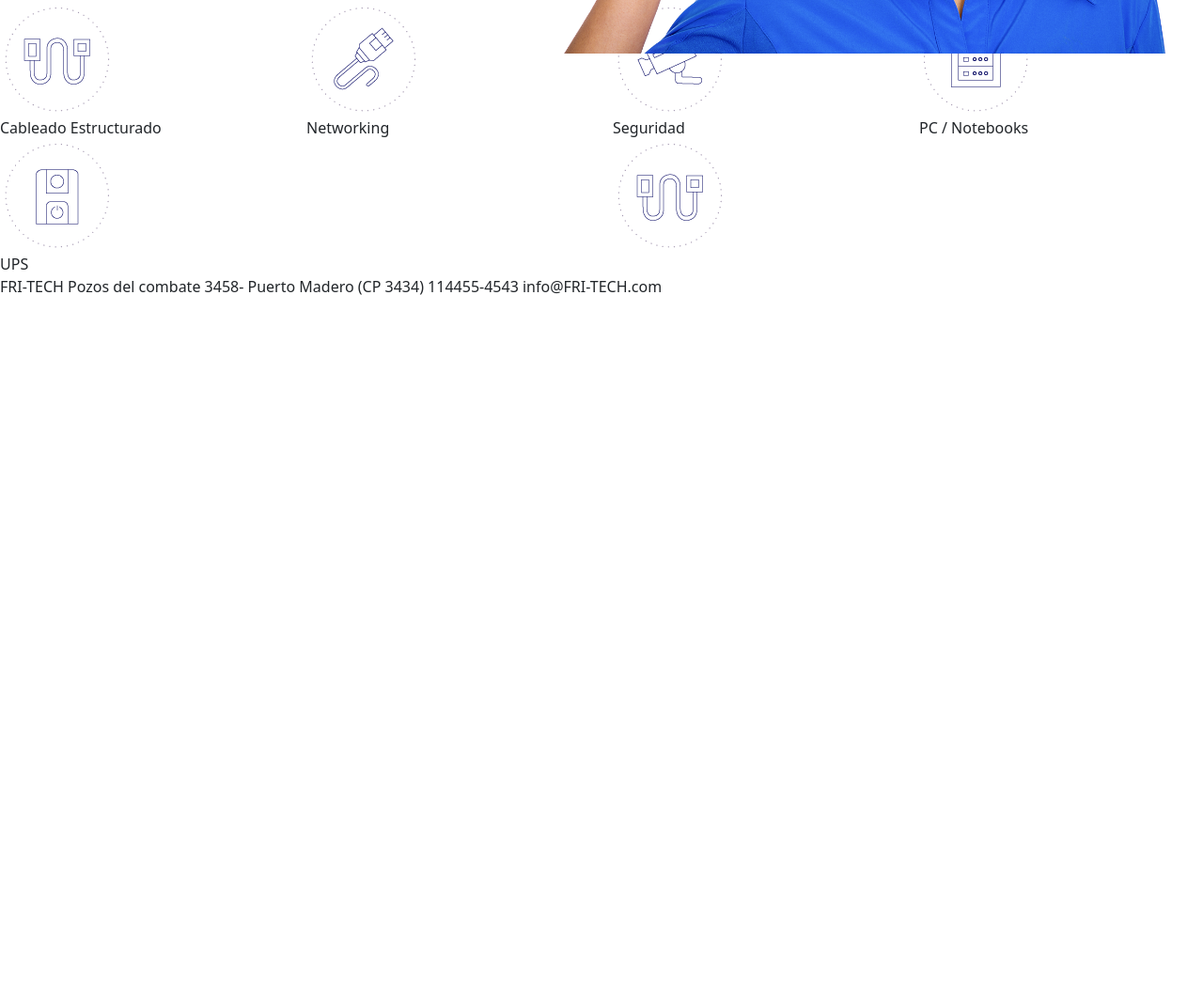
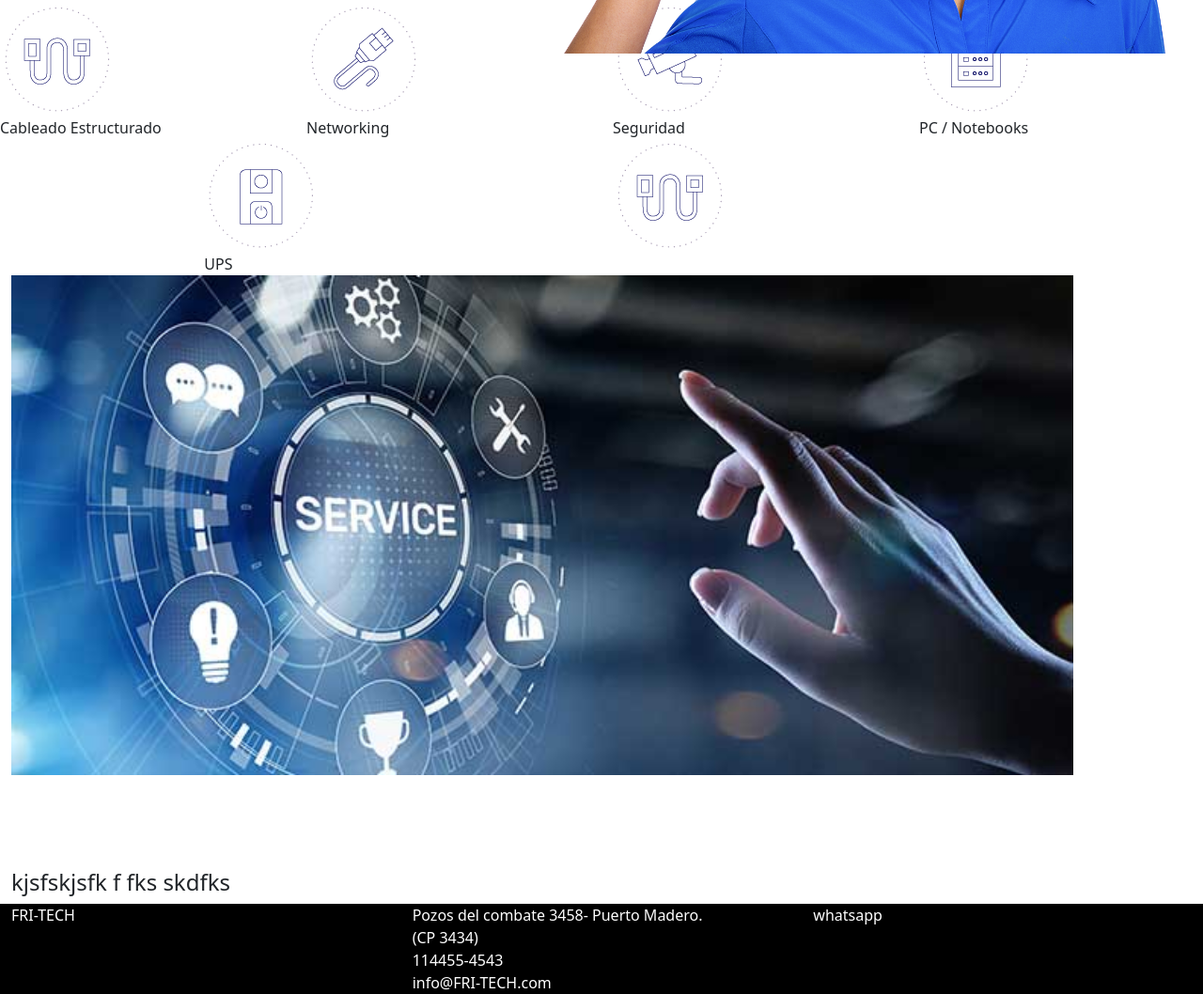
Before and after one commit to sepilrat/PreEntrega3-Rossi, a plain HTML site: page index.html in a window 1280 px wide. Shown: the part 691-1749 px from the top of the page at 94% size. Before the commit the page ends 1008 px from the top, so only its background shows below. Drawn offline with nearby package versions, Linux system fonts and the light colour scheme.

Commit message:
actualizo cambios

```diff
--- a/css/style.css
+++ b/css/style.css
@@ -16,8 +16,6 @@ figcaption {
   padding-left: 20px;
 }
 
-
-
 #chica {
   position: absolute;
   left: 600px;
@@ -33,11 +31,21 @@ figcaption {
   padding-top: 40px;
   padding-bottom: 40px;
 }
-  #main{
+#main {
   padding-top: 0px;
   padding-left: 0%;
   padding-right: 0%;
 }
-  a{
+a {
   text-decoration: none;
 }
+
+#caption_servicio{
+    padding-top: 100px;
+}
+footer {
+
+  margin-left: 10px;
+  background-color: black;
+  color: white;
+}
--- a/index.html
+++ b/index.html
@@ -26,7 +26,10 @@
             <div class="col-4">
                 <!-- logo -->
 
-                <a href=".\"><h1 class="text-light">FRI-TECH </h1></a>
+                <a href=".\">
+                    <h1 class="text-light">FRI-TECH </h1>
+                    <h6 class="text-light">Soluciones Tecnológicas</h6>
+                </a>
             </div>
             <!-- navegación -->
             <nav class="navbar navbar-expand-lg col-6">
@@ -39,19 +42,29 @@
                     <div class="collapse navbar-collapse" id="navbarSupportedContent">
                         <ul class="navbar-nav me-auto mb-2 mb-lg-0">
                             <li class="nav-item">
-                                <a class="nav-link active text-warning" aria-current="page" href="#"><h5>Inicio</h5></a>
+                                <a class="nav-link active text-warning" aria-current="page" href="#">
+                                    <h5>Inicio</h5>
+                                </a>
                             </li>
                             <li class="nav-item">
-                                <a class="nav-link text-light" href="#"><h5>Nosotros</h5></a>
+                                <a class="nav-link text-light" href="#">
+                                    <h5>Nosotros</h5>
+                                </a>
                             </li>
                             <li class="nav-item">
-                                <a class="nav-link text-light" href="#"><h5>Servicios</h5></a>
+                                <a class="nav-link text-light" href="#">
+                                    <h5>Servicios</h5>
+                                </a>
                             </li>
                             <li class="nav-item">
-                                <a class="nav-link text-light" href="#"><h5>Productos</h5></a>
+                                <a class="nav-link text-light" href="#">
+                                    <h5>Productos</h5>
+                                </a>
                             </li>
                             <li class="nav-item">
-                                <a class="nav-link text-light" href="#"><h5>Contacto</h5></a>
+                                <a class="nav-link text-light" href="#">
+                                    <h5>Contacto</h5>
+                                </a>
                             </li>
                         </ul>
                     </div>
@@ -65,6 +78,7 @@
         </div>
     </header>
     <main id="main" class="container-fluid">
+        <!-- primer imagen de fondo -->
         <figure class="row">
             <img class="col-12" src="./img/servers.jpg" height="450px" alt="Imagen de fondo">
         </figure>
@@ -74,8 +88,9 @@
             <h1 class="text-danger strong bg-black">DE ALTA TECNOLOGÍA.</h1>
         </figcaption>
         <div id="chica"><img src="./img/chica.png" width=100%></div>
+        <!-- fin primera umagen de fondo -->
 
-
+        <!-- separador -->
         <div class="row bg-black align-content-center">
 
             <span class="col-2"></span>
@@ -85,45 +100,72 @@
             <h5 class="col-2 text-warning">....</h5>
             <h5 class="col-2 text-warning">CALIDAD</h5>
         </div>
+        <!-- fin separador -->
 
+        <!-- productos -->
         <div>
             <H3 class="texto_seccion text-warning">PRODUCTOS</H3>
         </div>
-        <div class="row">
+        <div class="row align-items-center">
 
-            <div class="col-3">
+            <div class="col-3 ">
                 <div><img src="./img/iconos/cableado.png"></div>
                 <div>Cableado Estructurado</div>
+
             </div>
             <div class="col-3">
                 <div><img src="./img/iconos/networking.png"></div>
                 <div>Networking</div>
-                </div>
+            </div>
             <div class="col-3">
                 <div><img src="./img/iconos/seguridad.png"></div>
                 <div>Seguridad</div>
             </div>
             <div class="col-3">
-               <div> <img src="./img/iconos/racks.png"></div>
-               <div>PC / Notebooks</div>
-
+                <div> <img src="./img/iconos/racks.png"></div>
+                <div>PC / Notebooks</div>
             </div>
         </div>
         <div class="row">
-            <div class="col-6 ali">
+            <div class="col-12 bg-black"></div>
+        </div>
+        <div class="row">
+
+            <div class="col-2"></div>
+            <div class="col-4">
                 <div><img src="./img/iconos/ups.png"></div>
                 <div>UPS</div>
-
             </div>
             <div class="col-6"><img src="./img/iconos/cableado.png"></div>
         </div>
 
+        <div class="container-fluid">
+            <div class="row">
+                <div class="col-12">
+                    <img src="./img/servicio.jpg" width="90%" alt="imagen de fondo">
+                </div>
+
+                <div id="caption_servicio">
+                    <h4>kjsfskjsfk f fks skdfks </h4>
+                </div>
+            </div>
+        </div>
     </main>
-    <footer>FRI-TECH
-        Pozos del combate 3458- Puerto Madero
-        (CP 3434)
-        114455-4543
-        info@FRI-TECH.com</footer>
+    <footer class="container-fluid">
+        <div class="row">
+            <div class=col-4>
+                FRI-TECH
+            </div>
+            <div class="col-4">
+                Pozos del combate 3458- Puerto Madero. <br>
+                (CP 3434)<br>
+                114455-4543<br>
+                info@FRI-TECH.com
+            </div>
+            <div class="col-4">whatsapp</div>
+        </div>
+
+    </footer>
 </body>
 
-</html>
+</html10
```
Also changed, not shown: img/servicio.jpg (added). Lines whose indentation alone changed are shown as unchanged.
